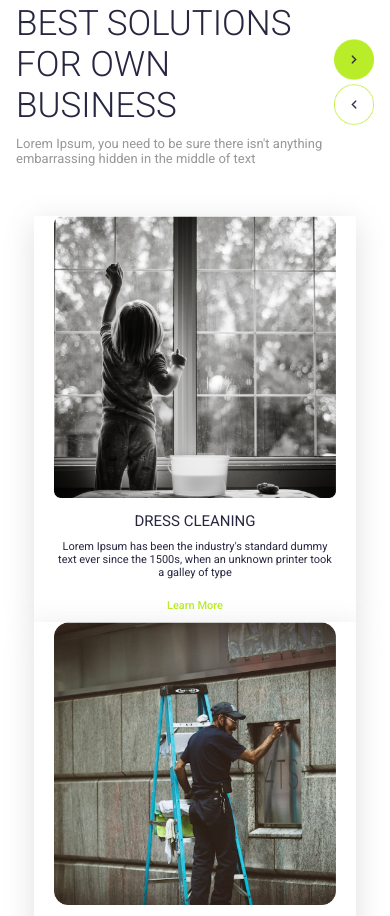
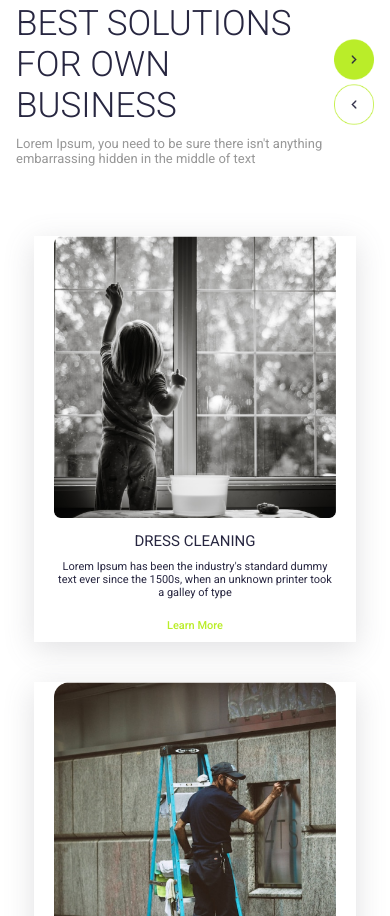
Before and after one commit to Tursunmurod-Ergashev/firts, a plain HTML site: page index.html in a window 390 px wide. Shown: the part 2537-3453 px from the top of the page. Drawn offline with nearby package versions, Linux system fonts and the light colour scheme; files whose address does not match are found by name.

Commit message:
tug'irlandi

```diff
--- a/css/main.css
+++ b/css/main.css
@@ -751,6 +751,9 @@ align-items: center;
     .about-right{
         padding-top: 30px;
     }
+    .bast-minlist{
+        margin: 20px 0px;
+    }
     .book .container{
         display: flex;
         flex-wrap: wrap;
```
